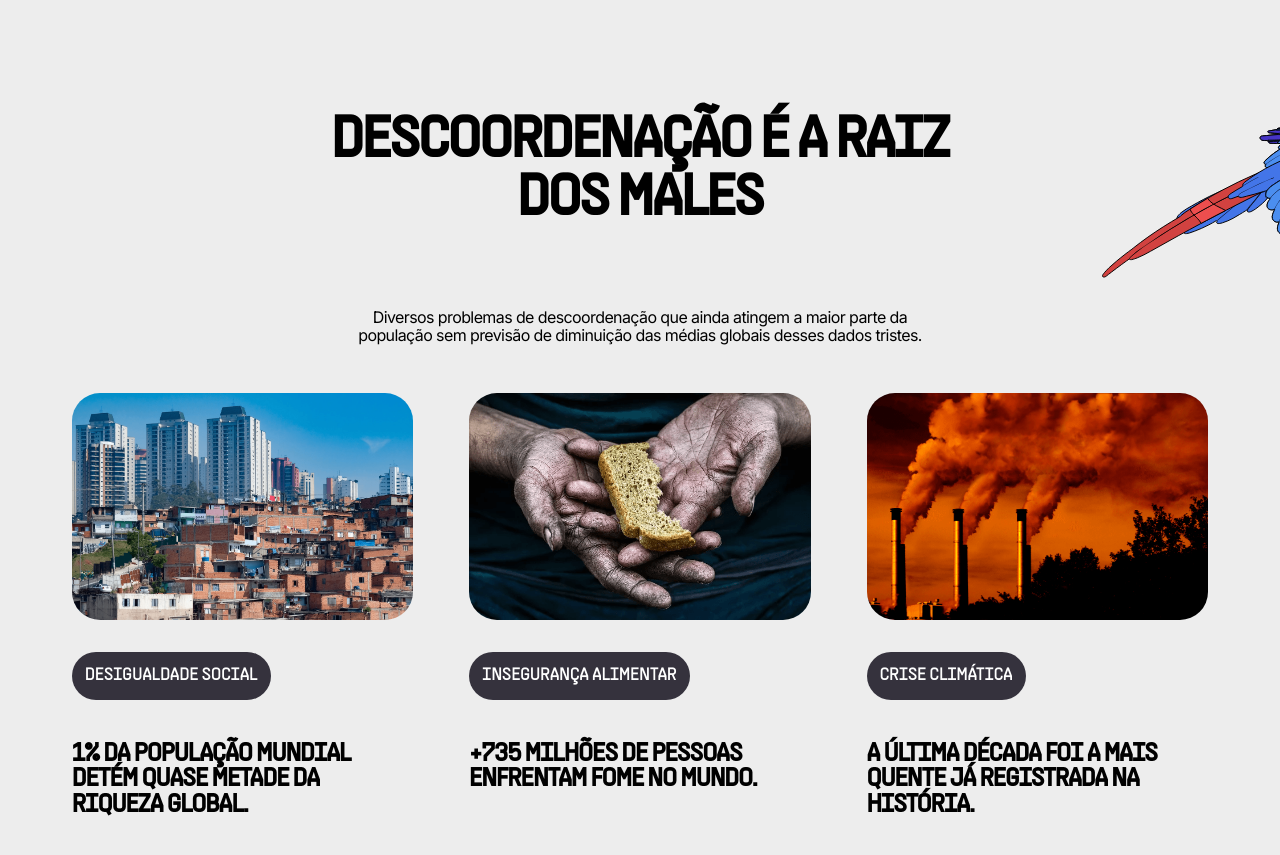
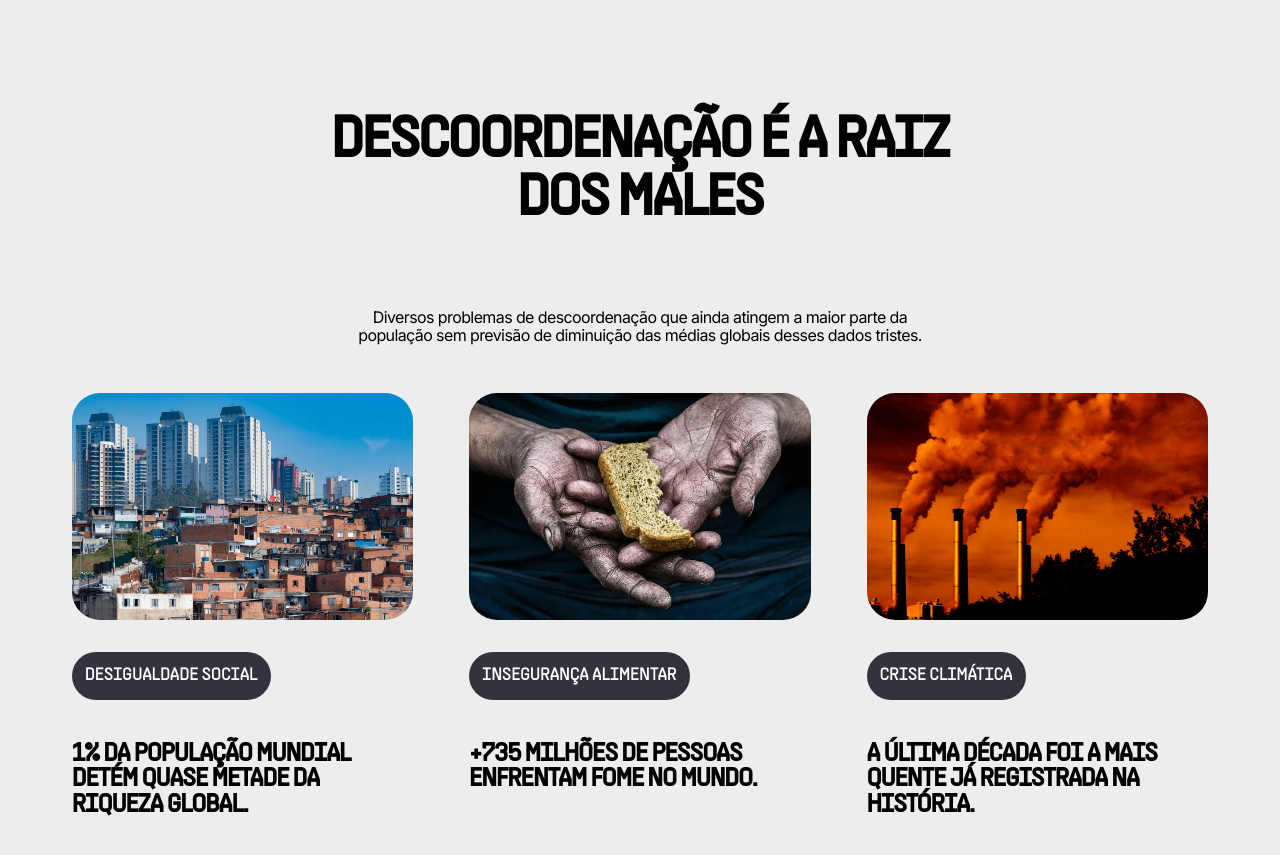
Before and after one commit to greenpillbr/greenpill-website, a React (Vite) app: page / in a window 1280 px wide. Shown: the part 980-1835 px from the top of the page. Built offline with nearby package versions, Linux system fonts and the light colour scheme.

Commit message:
remove red arara tail

```diff
--- a/src/sections/Descoordena/Descoordena.tsx
+++ b/src/sections/Descoordena/Descoordena.tsx
@@ -1,11 +1,9 @@
 import { PROBLEM_CARDS, asset } from '../../data/content'
-import { FloatingLeaves } from '../../components/FloatingLeaves/FloatingLeaves'
 import styles from './Descoordena.module.css'
 
 export function Descoordena() {
   return (
     <section className={styles.section}>
-      <FloatingLeaves variant="right" />
       <div className={`${styles.container} container`}>
         <div className={styles.header}>
           <h2 className="h1">descoordenação é a raiz dos males</h2>
```
